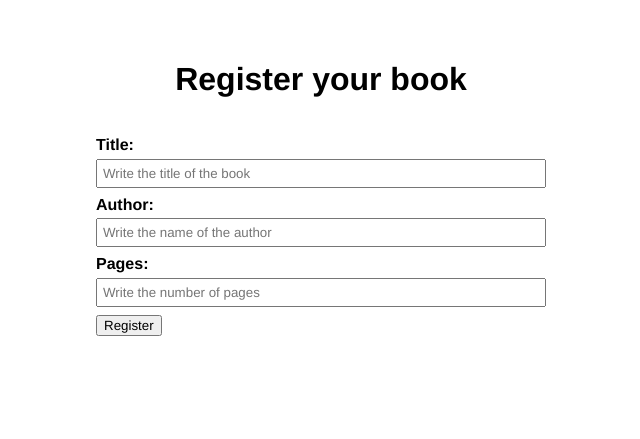
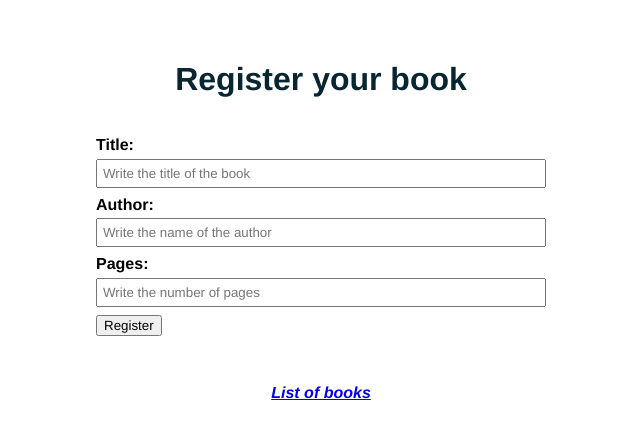
Before and after one commit to britofelipe/mysql-nodejs, a Node server app: page / in a window 1280 px wide. Shown: the top 439 px of the page, without its empty margins (319-959 px from the left). Run offline with Node 20, Linux system fonts and the light colour scheme; some libraries are stand-ins or nearby versions.

Commit message:
Implementing add books

```diff
--- a/index.js
+++ b/index.js
@@ -39,11 +39,29 @@ app.post("/books/insertbook", (req, res) => {
     conn.query(query, function(err) {
         if(err){
             console.log(err)
+            return
         }
     })
 
     res.redirect("/")
 })
+
+app.get("/books", (req, res) => {
+    const query = `SELECT * FROM books`
+
+    conn.query(query, function(err, data) {
+        if(err) {
+            console.log(err)
+            return
+        }
+
+        const books = data
+        console.log(books)
+
+        res.render("books", { books })
+    })
+})
+
 
 conn.connect(function(err) {
     if(err) {
--- a/public/css/styles.css
+++ b/public/css/styles.css
@@ -8,9 +8,19 @@ body{
 
 h1 {
     text-align: center;
+    color: rgb(7, 38, 49)
 }
 
-.form {
+.links {
+    color: rgb(7, 38, 49);
+    text-align: center;
+    margin-top: 2em;
+    font-weight: bolder;
+    font-style: oblique;
+}
+
+.form,
+.books-container {
     width: 450px;
     padding: 1em;
     margin: 0 auto;
@@ -30,3 +40,14 @@ h1 {
 .form-control input{
     padding: 5px;
 }
+
+/* BOOKS */
+.books-container div {
+    border-bottom: 1px solid #ccc;
+    padding: 5px;
+    margin: 5px;
+}
+
+.bold {
+    font-weight: bold;
+}
--- a/views/home.handlebars
+++ b/views/home.handlebars
@@ -14,3 +14,6 @@
     </div>
     <input class="register-button" type="submit" value="Register">
 </form>
+<div class="links">
+    <a href="/books">List of books</a>
+</div>
```
Also changed, not shown: views/books.handlebars (added, +14 -0 lines).
